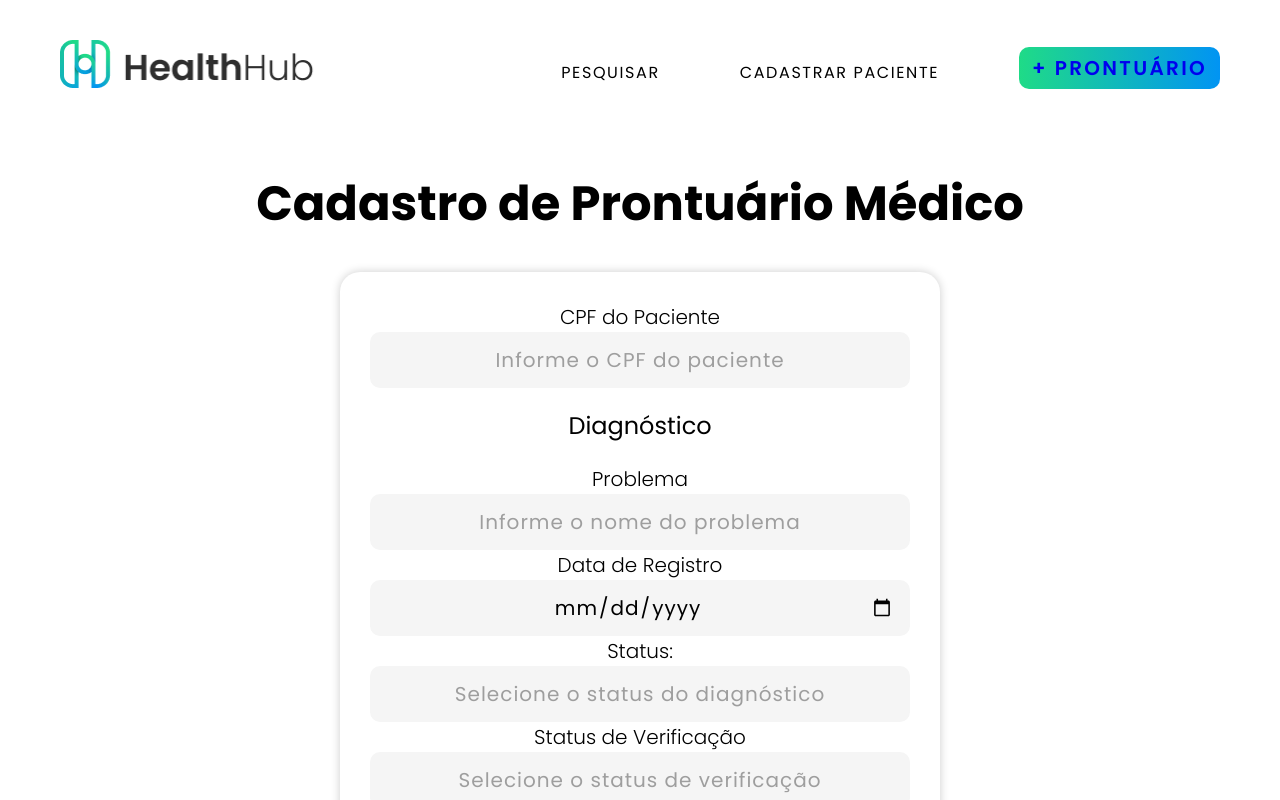
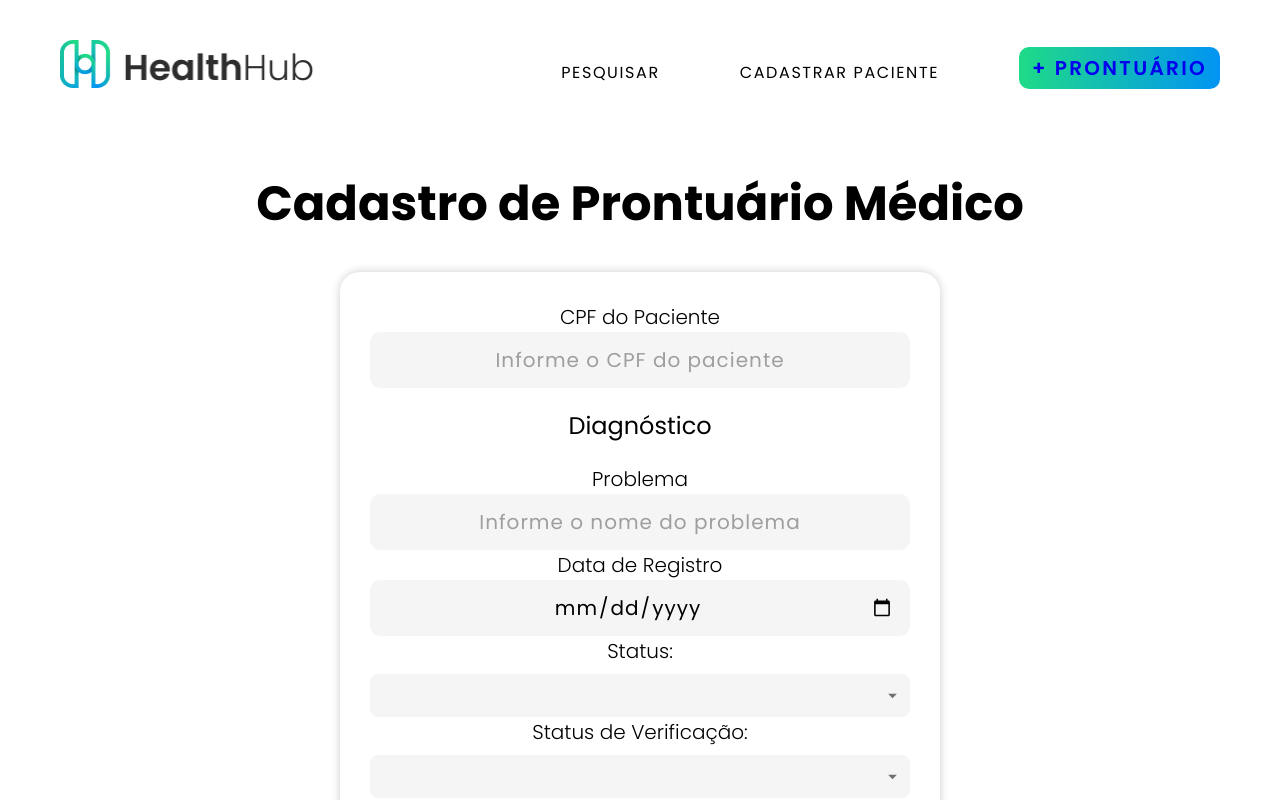
Before and after one commit to brunaportelaa/health-hub, a React (Vite) app: page /cadastrar-prontuario in a window 1280 px wide. Shown: the top 800 px of the page. Built offline with nearby package versions, Linux system fonts and the light colour scheme.

Commit message:
criação de prontuario

```diff
--- a/src/common-components/CadastrarProntuario/CadastrarProntuario.jsx
+++ b/src/common-components/CadastrarProntuario/CadastrarProntuario.jsx
@@ -1,5 +1,6 @@
 import React, { useState } from "react";
 import "./CadastrarProntuario.css";
+import Select from "../Select";
 
 const CadastroProntuario = () => {
   const novoProntuario = {
@@ -67,14 +68,30 @@ const CadastroProntuario = () => {
   const handleSubmit = (e) => {
     e.preventDefault();
 
-    const prontuarioMedico = {
-      cpfPaciente: form.cpfPaciente,
-      diagnostico: form.diagnostico,
-      medicamentos: form.medicamentos,
-      procedimentos: form.procedimentos,
+    const bundle = {
+      cpf: form.cpfPaciente,
+      condition: {
+        clinicalStatus: form.diagnostico.status,
+        verificationStatus: form.diagnostico.statusVerificacao,
+        recordedDate: form.diagnostico.dataRegistro,
+        abatementDateTime: form.diagnostico.dataAbatimento,
+        note: form.diagnostico.problema,
+      },
+      procedures: form.procedimentos.map((p) => ({
+        status: p.status,
+        category: p.categoria,
+        note: p.nome,
+        performedDateTime: p.data,
+      })),
+      medications: form.medicamentos.map((m) => ({
+        dosage: m.dosagem,
+        status: m.status,
+        effectiveDateTime: m.data,
+        note: m.nome,
+      })),
     };
-
-    setForm(novoProntuario);
+    console.log(bundle);
+    // setForm(novoProntuario);
   };
 
   return (
@@ -117,28 +134,41 @@ const CadastroProntuario = () => {
               required
             />
           </div>
-          <div>
-            <label>Status:</label>
-            <input
-              type="text"
-              name="status"
+
+          <Select
+            id={"status"}
+            label="Status:"
+            onChange={(e) => handleChange(e, "diagnostico")}
+            options={[
+              { value: "active", label: "Ativo" },
+              { value: "recurrence", label: "Recorrência" },
+              { value: "relapse", label: "Recaída" },
+              { value: "inactive", label: "Inativo" },
+              { value: "remission", label: "Remissão" },
+              { value: "resolved", label: "Resolvido" },
+            ]}
+            value={form.diagnostico.status}
             placeholder="Selecione o status do diagnóstico"
-              value={form.diagnostico.status}
-              onChange={(e) => handleChange(e, "diagnostico")}
             required
           />
-          </div>
-          <div>
-            <label>Status de Verificação</label>
-            <input
-              type="text"
-              name="statusVerificacao"
+
+          <Select
+            id={"statusVerificacao"}
+            label="Status de Verificação:"
+            onChange={(e) => handleChange(e, "diagnostico")}
+            options={[
+              { value: "unconfirmed ", label: "Não confirmado" },
+              { value: "provisional  ", label: "Provisório" },
+              { value: "differential ", label: "Diferencial" },
+              { value: "confirmed ", label: "Confirmado" },
+              { value: "refuted ", label: "Refutado" },
+              { value: "entered-in-error", label: "Erro" },
+            ]}
+            value={form.diagnostico.statusVerificacao}
             placeholder="Selecione o status de verificação"
-              value={form.diagnostico.statusVerificacao}
-              onChange={(e) => handleChange(e, "diagnostico")}
             required
           />
-          </div>
+
           <div>
             <label>Data do Abatimento</label>
             <input
@@ -187,6 +217,7 @@ const CadastroProntuario = () => {
                   placeholder="Informe o nome do medicamento"
                   value={medicamento.nome}
                   onChange={(e) => handleChange(e, "medicamentos", index)}
+                  required
                 />
               </div>
               <div>
@@ -197,6 +228,7 @@ const CadastroProntuario = () => {
                   placeholder="Informe a data de registro"
                   value={medicamento.data}
                   onChange={(e) => handleChange(e, "medicamentos", index)}
+                  required
                 />
               </div>
               <div>
@@ -207,6 +239,7 @@ const CadastroProntuario = () => {
                   placeholder="Selecione o status da medicação"
                   value={medicamento.status}
                   onChange={(e) => handleChange(e, "medicamentos", index)}
+                  required
                 />
               </div>
               <div>
@@ -217,6 +250,7 @@ const CadastroProntuario = () => {
                   placeholder="Informe a dosagem"
                   value={medicamento.dosagem}
                   onChange={(e) => handleChange(e, "medicamentos", index)}
+                  required
                 />
               </div>
               <button
@@ -272,6 +306,7 @@ const CadastroProntuario = () => {
                   placeholder="Informe o nome do procedimento"
                   value={procedimento.nome}
                   onChange={(e) => handleChange(e, "procedimentos", index)}
+                  required
                 />
               </div>
               <div>
@@ -282,6 +317,7 @@ const CadastroProntuario = () => {
                   placeholder="Selecione a categoria do procedimento"
                   value={procedimento.categoria}
                   onChange={(e) => handleChange(e, "procedimentos", index)}
+                  required
                 />
               </div>
               <div>
@@ -292,6 +328,7 @@ const CadastroProntuario = () => {
                   placeholder="Informe a data de registro"
                   value={procedimento.data}
                   onChange={(e) => handleChange(e, "procedimentos", index)}
+                  required
                 />
               </div>
               <div>
@@ -302,6 +339,7 @@ const CadastroProntuario = () => {
                   placeholder="Selecione o status do procedimento"
                   value={procedimento.status}
                   onChange={(e) => handleChange(e, "procedimentos", index)}
+                  required
                 />
               </div>
               <button
--- a/src/common-components/Select/index.jsx
+++ b/src/common-components/Select/index.jsx
@@ -40,6 +40,7 @@ export default function Select({
   onChange,
   options,
   required,
+  placeholder,
 }) {
   return (
     <FormControl fullWidth variant="filled">
@@ -52,6 +53,7 @@ export default function Select({
         onChange={onChange}
         input={<BootstrapInput />}
         required={required}
+        placeholder={placeholder}
         MenuProps={{
           PaperProps: {
             sx: {
--- a/src/services/api.service.js
+++ b/src/services/api.service.js
@@ -107,44 +107,43 @@ export const createMedicalRegistration = async (bundle) => {
             ],
           },
         },
-        {
+        ...bundle.procedures.map((procedure) => ({
           resource: {
             resourceType: "Procedure",
-            status: bundle.procedure.status,
+            status: procedure.status,
             category: [
               {
                 coding: [
                   {
                     system: "http://hl7.org/fhir/ValueSet/procedure-category",
-                    code: bundle.procedure.category,
+                    code: procedure.category,
                   },
                 ],
               },
             ],
             note: [
               {
-                text: bundle.procedure.note,
+                text: procedure.note,
               },
             ],
-            performedDateTime: bundle.procedure.performedDateTime,
+            performedDateTime: procedure.performedDateTime,
           },
-        },
-        {
+        })),
+        ...bundle.medications.map((medication) => ({
           resource: {
             resourceType: "MedicationAdministration",
-            status: bundle.medicationAdministration.status,
+            status: medication.status,
             note: [
               {
-                text: bundle.medicationAdministration.note,
+                text: medication.note,
               },
             ],
-            effectiveDateTime:
-              bundle.medicationAdministration.effectiveDateTime,
+            effectiveDateTime: medication.effectiveDateTime,
             dosage: {
-              text: bundle.medicationAdministration.dosage,
+              text: medication.dosage,
             },
           },
-        },
+        })),
       ],
     });
 
```
Lines whose indentation alone changed are shown as unchanged.
